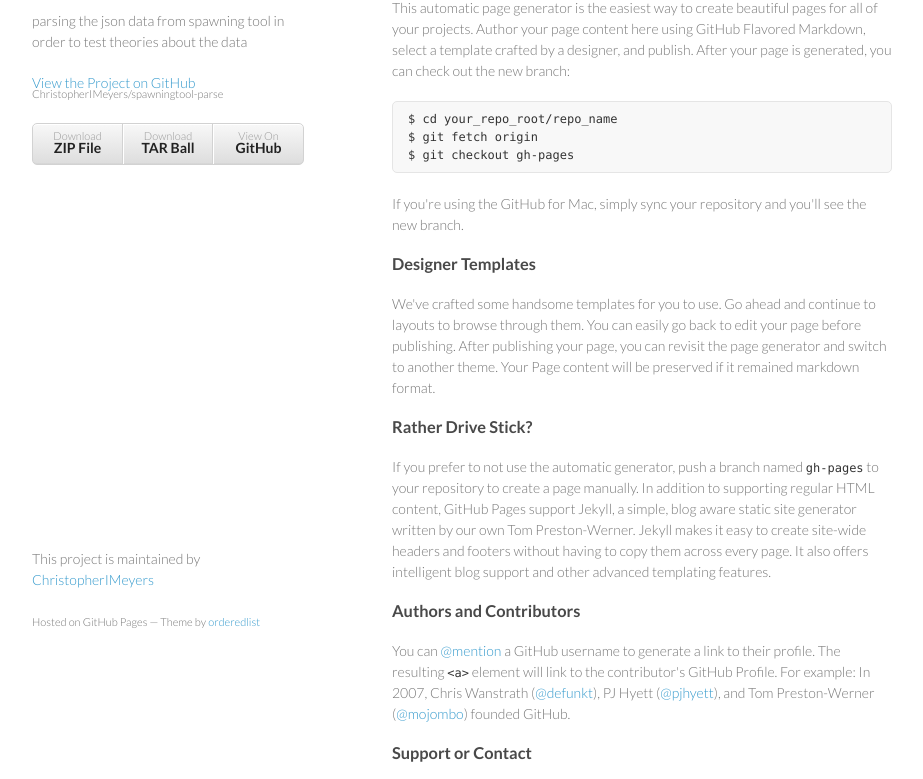
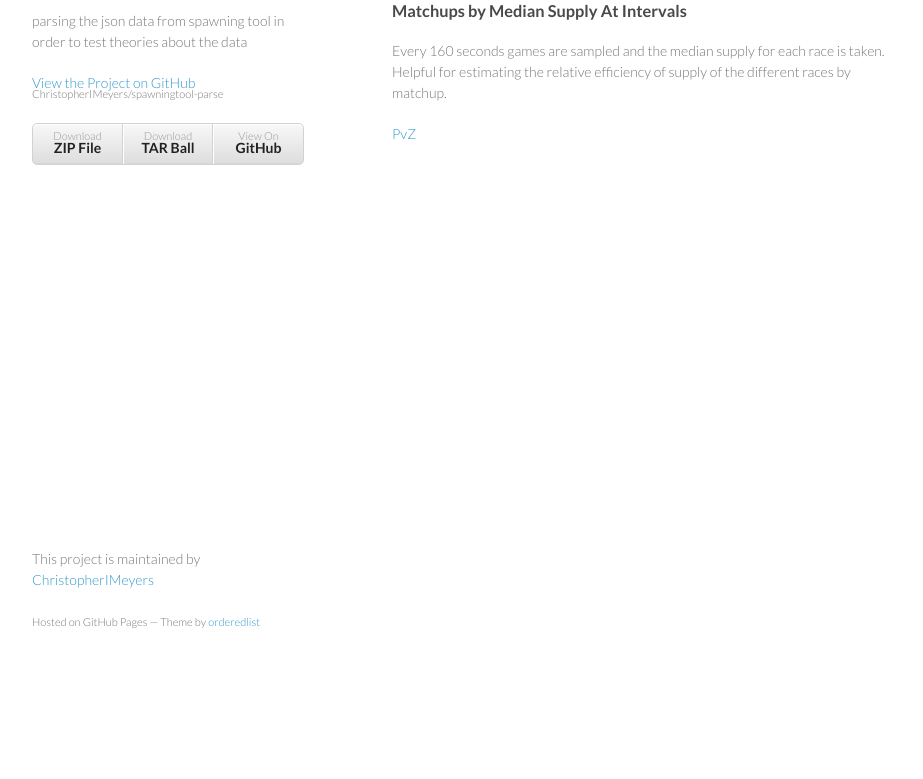
Before and after one commit to ChristopherIMeyers/spawningtool-parse, a plain HTML site: page index.html in a window 1280 px wide. Shown: the part 99-878 px from the top of the page, without its empty margins (178-1101 px from the left). After the commit the page ends 800 px from the top, so only its background shows below. Drawn offline with Linux system fonts and the light colour scheme.

Commit message:
initial functional text for index.html

```diff
--- a/index.html
+++ b/index.html
@@ -28,37 +28,10 @@
         </ul>
       </header>
       <section>
-        <h3>
-<a name="welcome-to-github-pages" class="anchor" href="#welcome-to-github-pages"><span class="octicon octicon-link"></span></a>Welcome to GitHub Pages.</h3>
-
-<p>This automatic page generator is the easiest way to create beautiful pages for all of your projects. Author your page content here using GitHub Flavored Markdown, select a template crafted by a designer, and publish. After your page is generated, you can check out the new branch:</p>
-
-<pre><code>$ cd your_repo_root/repo_name
-$ git fetch origin
-$ git checkout gh-pages
-</code></pre>
-
-<p>If you're using the GitHub for Mac, simply sync your repository and you'll see the new branch.</p>
-
-<h3>
-<a name="designer-templates" class="anchor" href="#designer-templates"><span class="octicon octicon-link"></span></a>Designer Templates</h3>
-
-<p>We've crafted some handsome templates for you to use. Go ahead and continue to layouts to browse through them. You can easily go back to edit your page before publishing. After publishing your page, you can revisit the page generator and switch to another theme. Your Page content will be preserved if it remained markdown format.</p>
-
-<h3>
-<a name="rather-drive-stick" class="anchor" href="#rather-drive-stick"><span class="octicon octicon-link"></span></a>Rather Drive Stick?</h3>
-
-<p>If you prefer to not use the automatic generator, push a branch named <code>gh-pages</code> to your repository to create a page manually. In addition to supporting regular HTML content, GitHub Pages support Jekyll, a simple, blog aware static site generator written by our own Tom Preston-Werner. Jekyll makes it easy to create site-wide headers and footers without having to copy them across every page. It also offers intelligent blog support and other advanced templating features.</p>
-
-<h3>
-<a name="authors-and-contributors" class="anchor" href="#authors-and-contributors"><span class="octicon octicon-link"></span></a>Authors and Contributors</h3>
-
-<p>You can <a href="https://github.com/blog/821" class="user-mention">@mention</a> a GitHub username to generate a link to their profile. The resulting <code>&lt;a&gt;</code> element will link to the contributor's GitHub Profile. For example: In 2007, Chris Wanstrath (<a href="https://github.com/defunkt" class="user-mention">@defunkt</a>), PJ Hyett (<a href="https://github.com/pjhyett" class="user-mention">@pjhyett</a>), and Tom Preston-Werner (<a href="https://github.com/mojombo" class="user-mention">@mojombo</a>) founded GitHub.</p>
-
-<h3>
-<a name="support-or-contact" class="anchor" href="#support-or-contact"><span class="octicon octicon-link"></span></a>Support or Contact</h3>
-
-<p>Having trouble with Pages? Check out the documentation at <a href="http://help.github.com/pages">http://help.github.com/pages</a> or contact <a href="mailto:support@github.com">support@github.com</a> and we’ll help you sort it out.</p>
+        <h2>The different calculations</h2>
+        <h3>Matchups by Median Supply At Intervals</h3>
+        <p>Every 160 seconds games are sampled and the median supply for each race is taken.  Helpful for estimating the relative efficiency of supply of the different races by matchup.</p>
+        <p><a href="visualize.html">PvZ</a></p>
       </section>
       <footer>
         <p>This project is maintained by <a href="https://github.com/ChristopherIMeyers">ChristopherIMeyers</a></p>
@@ -66,6 +39,5 @@
       </footer>
     </div>
     <script src="javascripts/scale.fix.js"></script>
-
   </body>
 </html>
```
